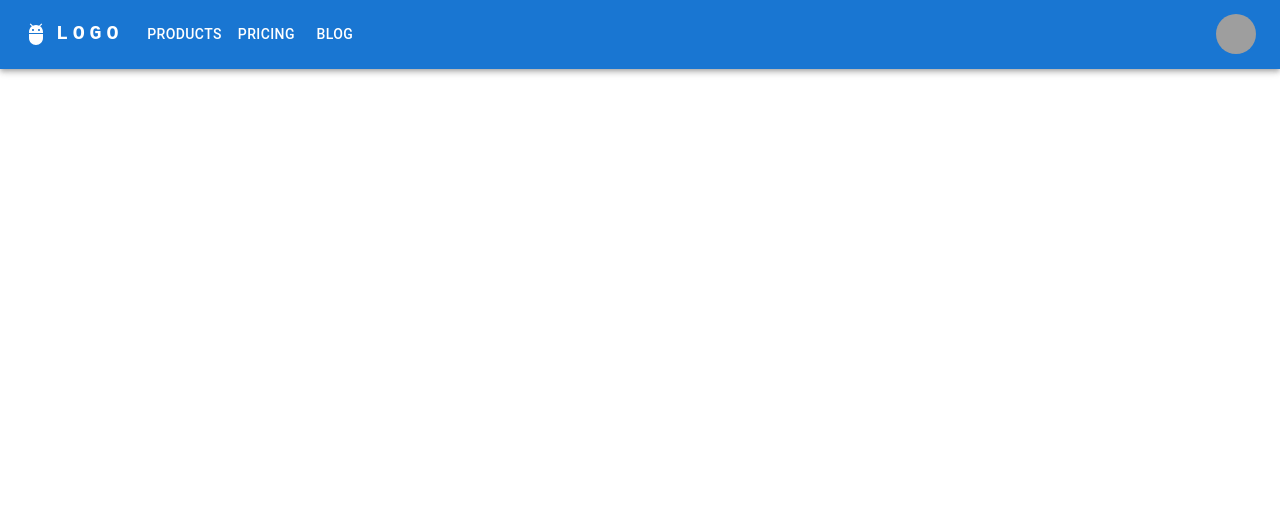
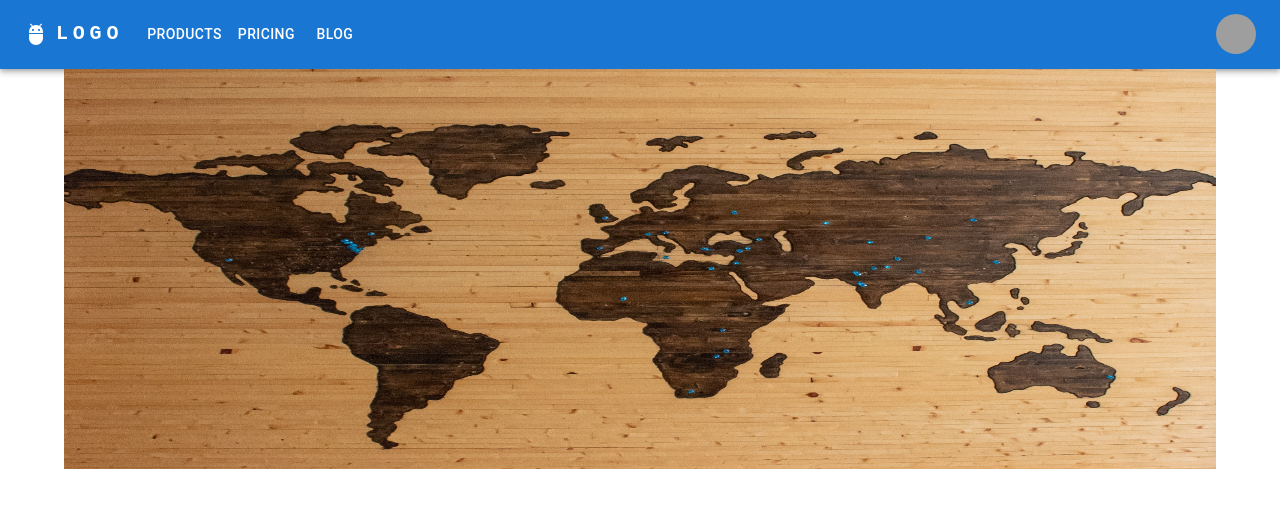
Before and after one commit to yurikondo/place-bb, a React (Create React App) app in the folder client/: page / in a window 1280 px wide. Shown: the top 508 px of the page. Built offline with nearby package versions, Linux system fonts and the light colour scheme; grey boxes are pictures that could not be loaded.

Commit message:
💄 Add hero image

```diff
--- /dev/null
+++ b/client/src/components/hero/Hero.jsx
@@ -0,0 +1,15 @@
+import { Box } from "@mui/material";
+import React from "react";
+import hero from "../../assets/images/hero.jpg";
+
+export const Hero = () => {
+  return (
+    <Box sx={{ height: 300 }}>
+      <img
+        src={hero}
+        alt="掲示板の画像"
+        style={{ height: 400, width: "100%" }}
+      />
+    </Box>
+  );
+};
--- a/client/src/pages/home/Home.jsx
+++ b/client/src/pages/home/Home.jsx
@@ -1,6 +1,15 @@
 import React from "react";
+import { Hero } from "../../components/hero/Hero";
 import Topbar from "../../components/topber/Topbar";
+import { Container } from "@mui/material";
 
 export const Home = () => {
-  return <Topbar />;
+  return (
+    <>
+      <Topbar />
+      <Container maxWidth="lg">
+        <Hero />
+      </Container>
+    </>
+  );
 };
```
Also changed, not shown: client/src/assets/images/hero.jpg (added), client/src/components/hero/Hero.css (added).
